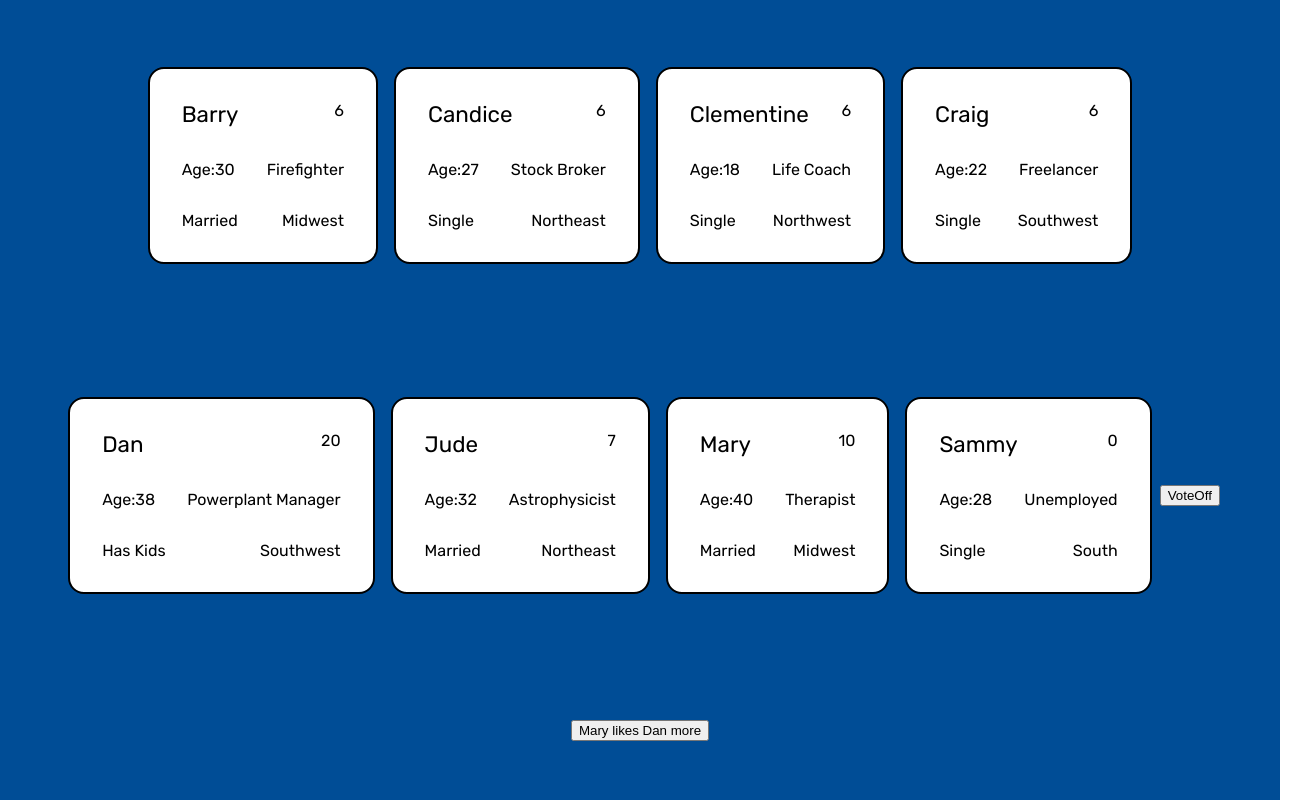
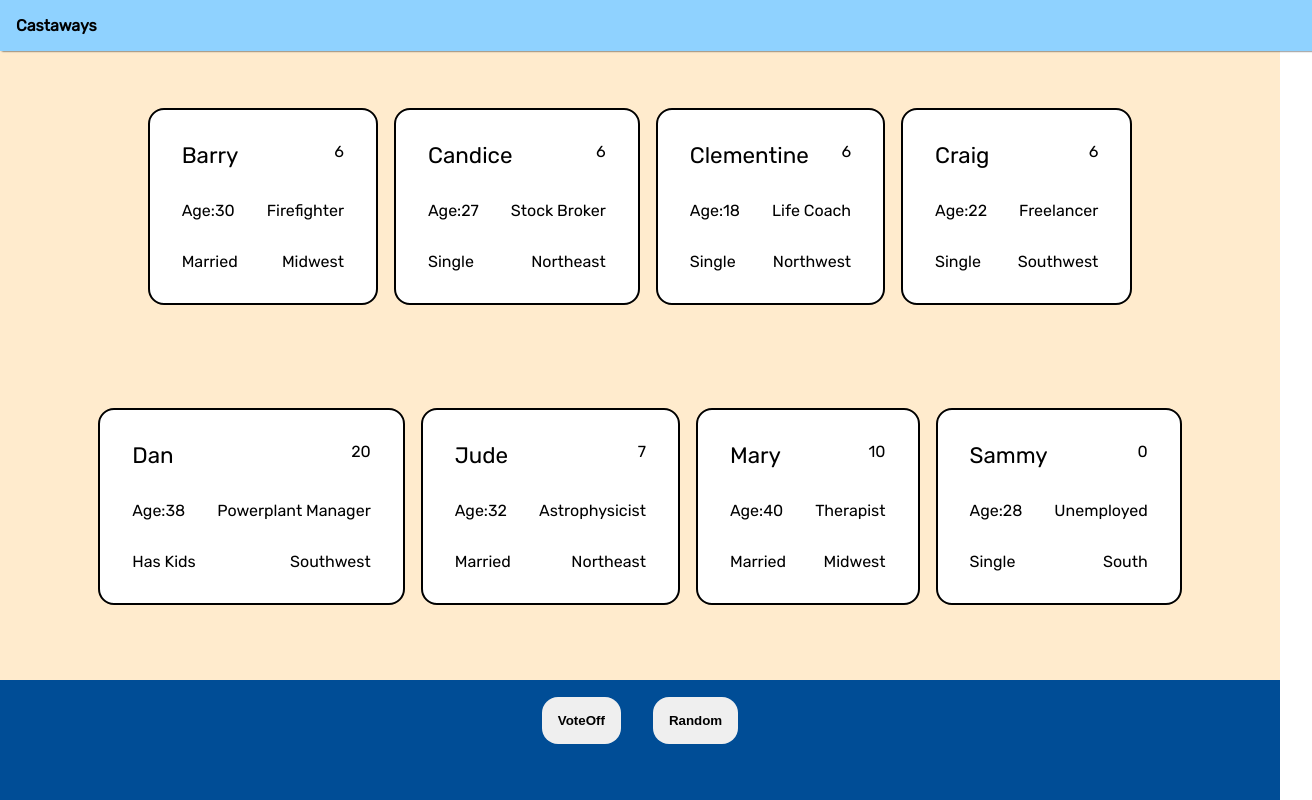
Before and after one commit to mwinser/castaways, a React (Create React App) app: page / in a window 1280 px wide. Shown: the whole page, 1312 px wide, since content can reach past the window. Built offline with nearby package versions, Linux system fonts and the light colour scheme.

Commit message:
feat: random social events

```diff
--- a/src/App.css
+++ b/src/App.css
@@ -11,11 +11,31 @@ html, body {
   height: 100%;
   min-height: 100vh;
   background-color: rgb(0, 77, 150);
+  position: relative;
+
+}
+.header {
+  position: absolute;
+  top: 0;
+  left: 0;
+  width: 100%;
+  padding: 1rem;
+  font-weight: bold;
+  background-color: rgb(143, 210, 255);
+  box-shadow: 2px 0px 2px black;
+}
+
+.content {
   display: flex;
   flex-wrap: wrap;
   justify-content: center;
   align-items: center;
+  padding: 1.5rem;
+  padding-top: 3.5rem;
+  height: 75vh;
+  background-color: blanchedalmond;
 }
+
 .player-card {
   padding: 1rem;
   margin: .5rem;
@@ -35,3 +55,21 @@ html, body {
 .card-name {
   font-size: 1.4rem;
 }
+
+.footer {
+  position: absolute;
+  bottom: 0;
+  left: 0;
+  width: 100%;
+  height: 10rem;
+  display: flex;
+  justify-content: center;
+  align-items: center;
+}
+.footer button {
+  padding: 1rem;
+  font-weight: bold;
+  border-radius: 1rem;
+  margin: 1rem;
+  border: unset;
+}
--- a/src/App.js
+++ b/src/App.js
@@ -5,7 +5,7 @@ import { Context } from './Context';
 
 
 function App() {
-  const {playerState, voteOff, removePlayer, changeLoyalty} = useContext(Context)
+  const {playerState, voteOff, removePlayer, randomSocialEvent} = useContext(Context)
 
   function handleVote(){
     const voteLog = voteOff()
@@ -33,12 +33,20 @@ function App() {
 
   return (
     <div className="fullscreen">
-      {playerState.sort(comparePlayerNames).map((player, index)=>(
-          <PlayerCard key={index} player={player}/>
-      ))
-      }
-      <button onClick={()=>handleVote()}>VoteOff</button>
-      <button onClick={()=>changeLoyalty("Mary", "Dan", -150)}>Mary likes Dan more</button>
+      <div className="header">
+        Castaways
+      </div>
+      <div className="content">
+        {playerState.sort(comparePlayerNames).map((player, index)=>(
+            <PlayerCard key={index} player={player}/>
+        ))
+        }
+      </div>
+      <div className="footer">
+        <button onClick={()=>handleVote()}>VoteOff</button>
+      <button onClick={()=>randomSocialEvent()}>Random</button>
+      </div>
+
     </div>
   )
 }
--- a/src/Context.js
+++ b/src/Context.js
@@ -1,5 +1,6 @@
 import React, {useReducer} from 'react'
 import playerData from './player_data'
+import {onePlayerEvents, twoPlayerEvents} from './randomEvent'
 
 const Context = React.createContext(null)
 
@@ -80,7 +81,38 @@ function ContextProvider ({children}) {
         return voteLog
     }
 
+    function randomPlayers(number){
+        const output = []
+        var playerNames = playerState.map(player=>player.name)
+        for (var i=0;i<number;i++) {
+            const selected = ~~(Math.random()*playerNames.length)
+            output.push(playerNames[selected])
+            playerNames = playerNames.filter((name, index)=>index!==selected)
+        }
+        return output
+    }
+    function randomSocialEvent() {
+        const numInvolved = ~~(Math.random()*2)+1
+        const playersInvolved = randomPlayers(numInvolved)
 
+        switch (numInvolved){
+            case 1:
+                var {string, change} = onePlayerEvents[~~(Math.random()*onePlayerEvents.length)]
+                console.log(playersInvolved[0] + string + ' Group loyalty changed by ' + change)
+                const everyoneElse = playerData.filter(player=>player.name!==playersInvolved[0]).map(player=>player.name)
+                everyoneElse.map(playerName=>changeLoyalty(playerName,playersInvolved[0], change))
+                return null
+            case 2:
+                var {string, change} = twoPlayerEvents[~~(Math.random()*twoPlayerEvents.length)]
+
+                console.log(playersInvolved[0] + " and " + playersInvolved[1] + string + ' Loyalty changed by ' + change)
+                changeLoyalty(playersInvolved[0], playersInvolved[1], change)
+                changeLoyalty(playersInvolved[1], playersInvolved[0], change)
+                return null
+            default:
+                return null
+        }
+    }
 
 
     return(
@@ -89,7 +121,8 @@ function ContextProvider ({children}) {
                 playerState,
                 voteOff,
                 removePlayer,
-                changeLoyalty
+                changeLoyalty,
+                randomSocialEvent
             }}
         >
             {children}
--- /dev/null
+++ b/src/randomEvent.js
@@ -0,0 +1,57 @@
+
+const onePlayerEvents = [
+    {
+        string: " said something funny.",
+        change: 10
+    },
+    {
+        string: " helped out around camp.",
+        change: 20
+    },
+    {
+        string: " won an advantage for the whole tribe.",
+        change: 30
+    },
+    {
+        string: " was in a bad mood.",
+        change: -10
+    },
+    {
+        string: " got caught stealing food.",
+        change: -20
+    },
+    {
+        string: " lost an advantage for the whole tribe.",
+        change: -30
+    }
+]
+
+const twoPlayerEvents = [
+    {
+        string: " found they had something in common.",
+        change: 10
+    },
+    {
+        string: " had a deep conversation.",
+        change: 20
+    },
+    {
+        string: " formed a secret alliance.",
+        change: 30
+    },
+    {
+        string: " had a minor disagreement.",
+        change: -10
+    },
+    {
+        string: " had a heated argument.",
+        change: -20
+    },
+    {
+        string: " had a major falling-out.",
+        change: -30
+    }
+]
+
+
+export {onePlayerEvents, twoPlayerEvents}
```
